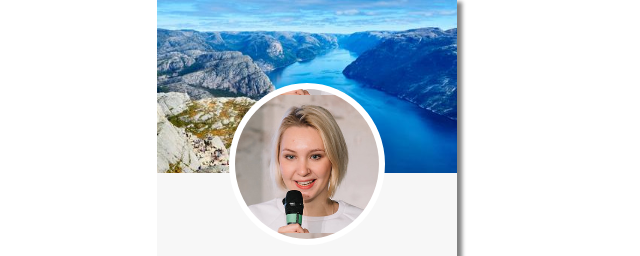
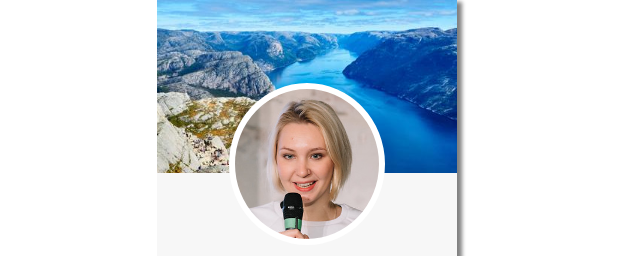
Before and after one commit to AR20-4/cardhomework, a plain HTML site: page index.html in a window 1280 px wide. Shown: the part 152-408 px from the top of the page, 333-973 px from the left. Drawn offline with Linux system fonts and the light colour scheme; a web font is replaced by a local one.

Commit message:
Update styles.css
maybe a little bigger upped another 10%

```diff
--- a/styles.css
+++ b/styles.css
@@ -48,7 +48,7 @@ https://developer.mozilla.org/en-US/docs/Web/CSS/transform-function/translate3d
   width: 48%;
   background-image: url(img/jane-doe.jpg
 );
-  background-size: 110%;
+  background-size: 120%;
   /*background-repeat: no-repeat;*/
   background-position: center;
   border-radius: 50%;
```
